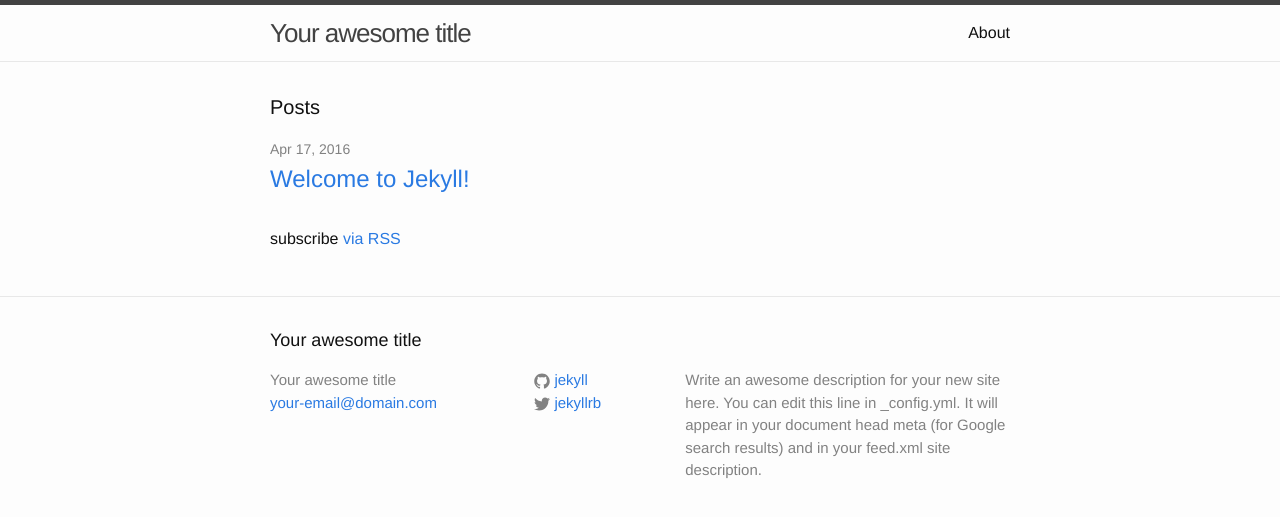
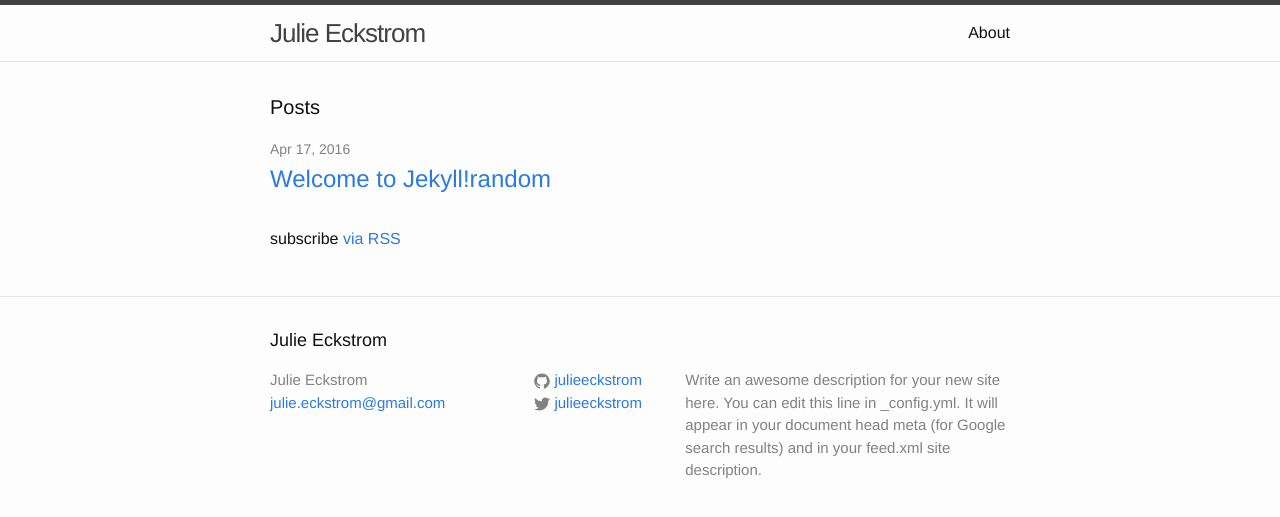
Before and after one commit to julieeckstrom/julieeckstrom.github.io, a Jekyll site: the page built from index.html, in a window 1280 px wide. Shown: the top 517 px of the page. Built offline with Jekyll 4.4.1, drawn with Linux system fonts in a browser that asks for light colours.

Commit message:
Adding variables to posts

```diff
--- a/_config.yml
+++ b/_config.yml
@@ -6,16 +6,16 @@
 # 'jekyll serve'. If you change this file, please restart the server process.
 
 # Site settings
-title: Your awesome title
-email: your-email@domain.com
+title: Julie Eckstrom
+email: julie.eckstrom@gmail.com
 description: > # this means to ignore newlines until "baseurl:"
   Write an awesome description for your new site here. You can edit this
   line in _config.yml. It will appear in your document head meta (for
   Google search results) and in your feed.xml site description.
 baseurl: "" # the subpath of your site, e.g. /blog
-url: "http://yourdomain.com" # the base hostname & protocol for your site
-twitter_username: jekyllrb
-github_username:  jekyll
+url: "http://julieeckstrom.com" # the base hostname & protocol for your site
+twitter_username: julieeckstrom
+github_username:  julieeckstrom
 
 # Build settings
 markdown: kramdown
--- a/_posts/2016-04-17-welcome-to-jekyll.markdown
+++ b/_posts/2016-04-17-welcome-to-jekyll.markdown
@@ -3,6 +3,7 @@ layout: post
 title:  "Welcome to Jekyll!"
 date:   2016-04-17 18:19:15 -0400
 categories: jekyll update
+etc: random
 ---
 You’ll find this post in your `_posts` directory. Go ahead and edit it and re-build the site to see your changes. You can rebuild the site in many different ways, but the most common way is to run `jekyll serve`, which launches a web server and auto-regenerates your site when a file is updated.
 
--- a/index.html
+++ b/index.html
@@ -12,7 +12,7 @@ layout: default
         <span class="post-meta">{{ post.date | date: "%b %-d, %Y" }}</span>
 
         <h2>
-          <a class="post-link" href="{{ post.url | prepend: site.baseurl }}">{{ post.title }}</a>
+          <a class="post-link" href="{{ post.url | prepend: site.baseurl }}">{{ post.title }}{{ post.etc }}</a>
         </h2>
       </li>
     {% endfor %}
```
